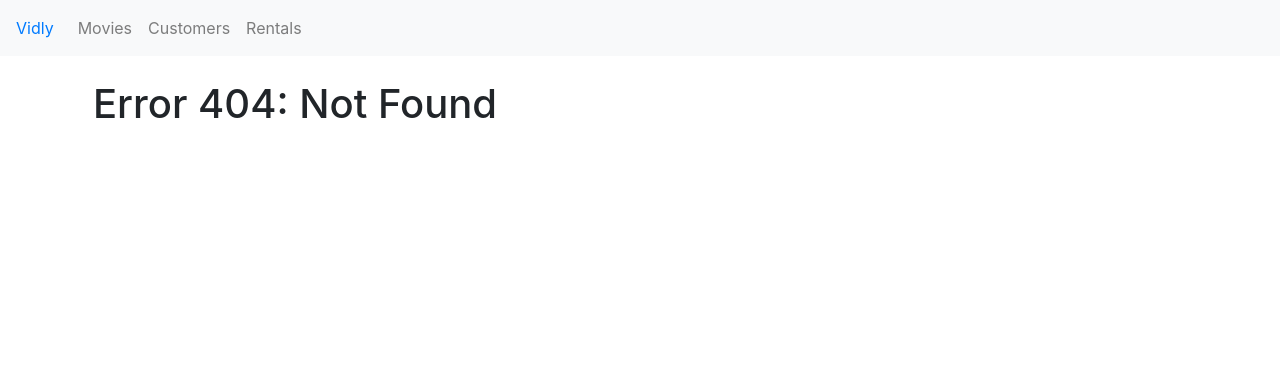
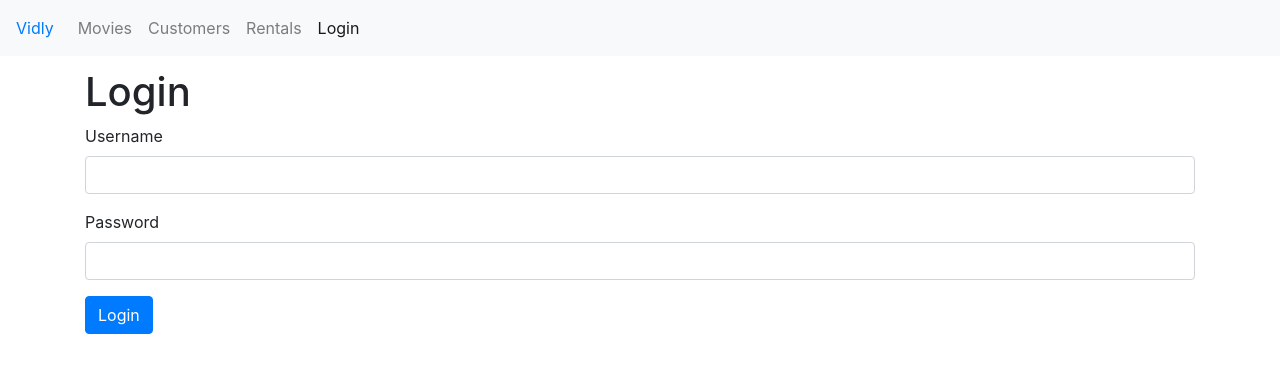
Before and after one commit to samit403/Mosh-Tutorial, a React (Create React App) app: page /login in a window 1280 px wide. Before the commit this address led to /not-found. Shown: the top 372 px of the page. Built offline with nearby package versions, Linux system fonts and the light colour scheme.

Commit message:
Added login form

```diff
--- a/src/App.js
+++ b/src/App.js
@@ -1,12 +1,13 @@
 import React from "react";
-import "./App.css";
+import { Route, Switch, Redirect } from "react-router-dom";
 import Movies from "./components/movies";
 import NavBar from "./components/navBar";
-import { Route, Switch, Redirect } from "react-router-dom";
 import Customers from "./components/customers";
 import Rentals from "./components/rentals";
 import NotFound from "./components/notFound";
 import MovieDetails from "./components/movieDetails";
+import LoginForm from "./components/loginForm";
+import "./App.css";
 
 const App = () => {
   return (
@@ -14,6 +15,7 @@
       <NavBar />
       <main className="container">
         <Switch>
+          <Route path="/login" exact component={LoginForm} />
           <Route path="/movies/:id" exact component={MovieDetails} />
           <Route path="/movies" component={Movies} />
           <Route path="/customers" component={Customers} />
--- /dev/null
+++ b/src/components/loginForm.jsx
@@ -0,0 +1,61 @@
+import React, { Component } from "react";
+
+class LoginForm extends Component {
+  state = {
+    account: {
+      username: "",
+      password: ""
+    }
+  };
+
+  handleSubmit = e => {
+    e.preventDefault();
+
+    //call the server now
+    console.log("Submitted");
+  };
+
+  handleChange = ({ currentTarget: input }) => {
+    console.log(input);
+    const account = { ...this.state.account };
+    account[input.name] = input.value;
+    this.setState({ account });
+  };
+
+  render() {
+    const { account } = this.state;
+
+    return (
+      <div>
+        <h1>Login</h1>
+        <div className="form-group">
+          <label htmlFor="username">Username</label>
+          <input
+            value={account.username}
+            onChange={this.handleChange}
+            id="username"
+            name="username"
+            type="text"
+            className="form-control"
+          />
+        </div>
+        <form onSubmit={this.handleSubmit}>
+          <div className="form-group">
+            <label htmlFor="password">Password</label>
+            <input
+              value={account.password}
+              onChange={this.handleChange}
+              id="password"
+              name="password"
+              type="text"
+              className="form-control"
+            />
+          </div>
+          <button className="btn btn-primary">Login</button>
+        </form>
+      </div>
+    );
+  }
+}
+
+export default LoginForm;
--- a/src/components/navbar.jsx
+++ b/src/components/navbar.jsx
@@ -25,6 +25,11 @@
                 Rentals
               </NavLink>
             </li>
+            <li className="nav-item">
+              <NavLink className="nav-link" to="/login">
+                Login
+              </NavLink>
+            </li>
           </ul>
         </div>
       </nav>
```
